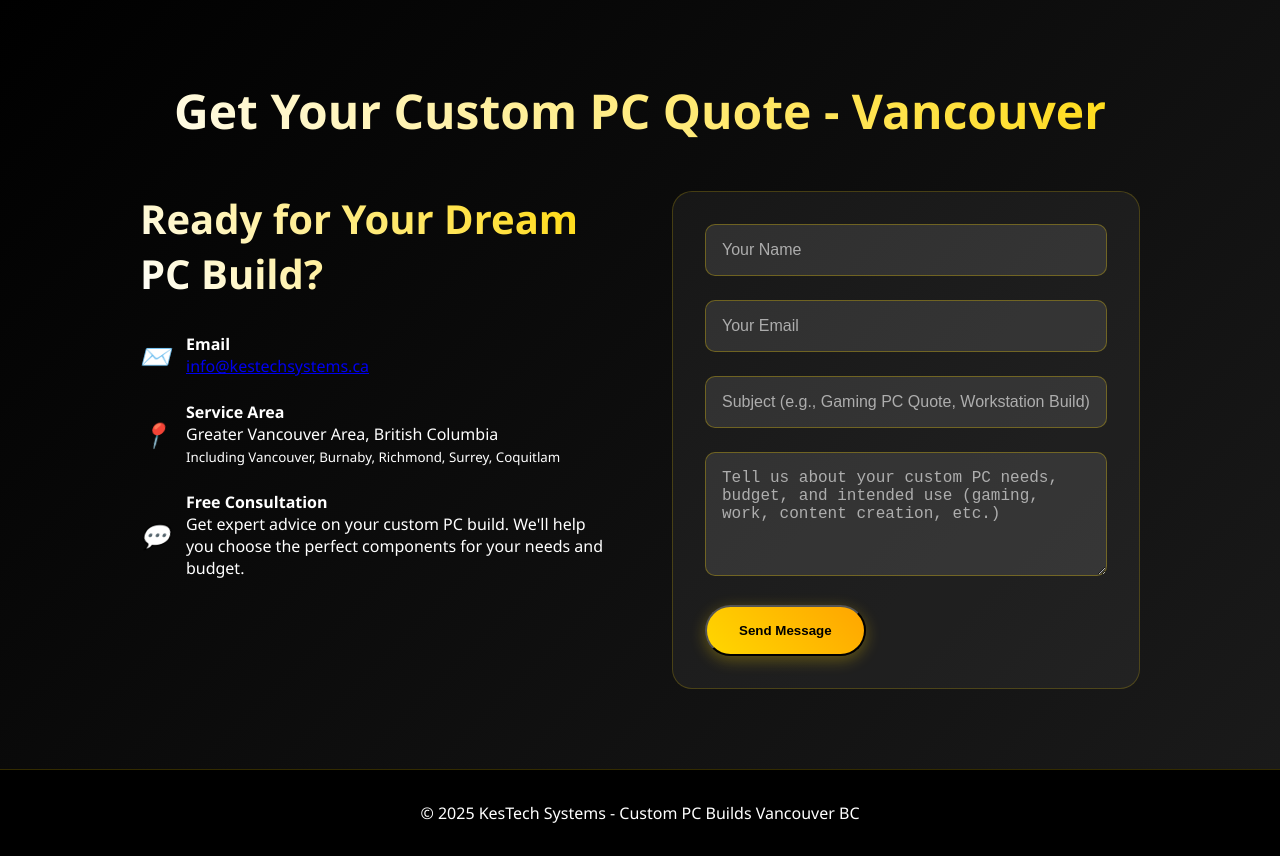
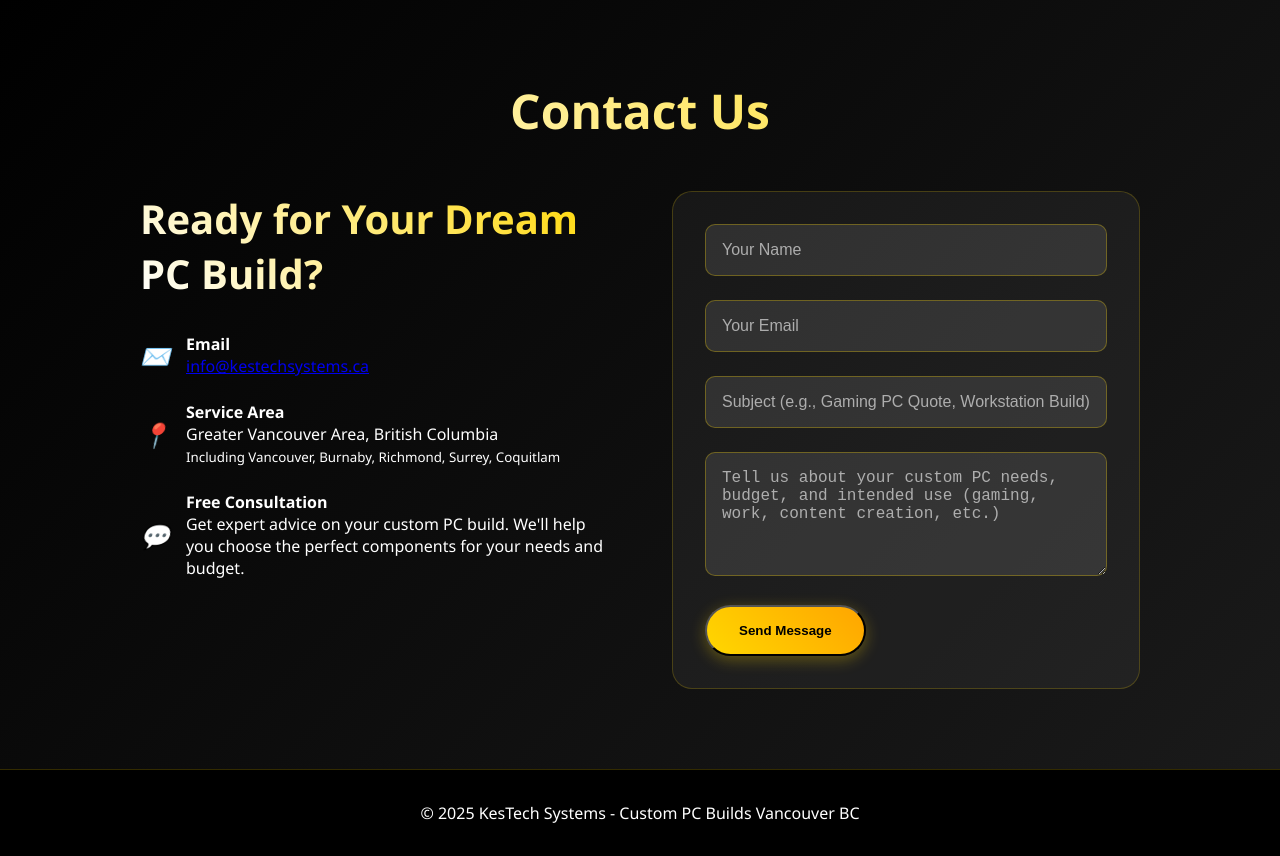
Before and after one commit to karl-kes/kestechsystems, a plain HTML site: page index.html in a window 1280 px wide. Shown: the part 4295-5151 px from the top of the page. Drawn offline with Linux system fonts and the light colour scheme.

Commit message:
Update index.html
fixed contact section to say contact us

```diff
--- a/index.html
+++ b/index.html
@@ -1357,7 +1357,7 @@
     <!-- Contact Section -->
     <section id="contact" class="contact">
         <div class="container">
-            <h2 class="section-title">Get Your Custom PC Quote - Vancouver</h2>
+            <h2 class="section-title">Contact Us</h2>
             <div class="contact-content">
                 <div class="contact-info">
                     <h2>Ready for Your Dream PC Build?</h2>
```
